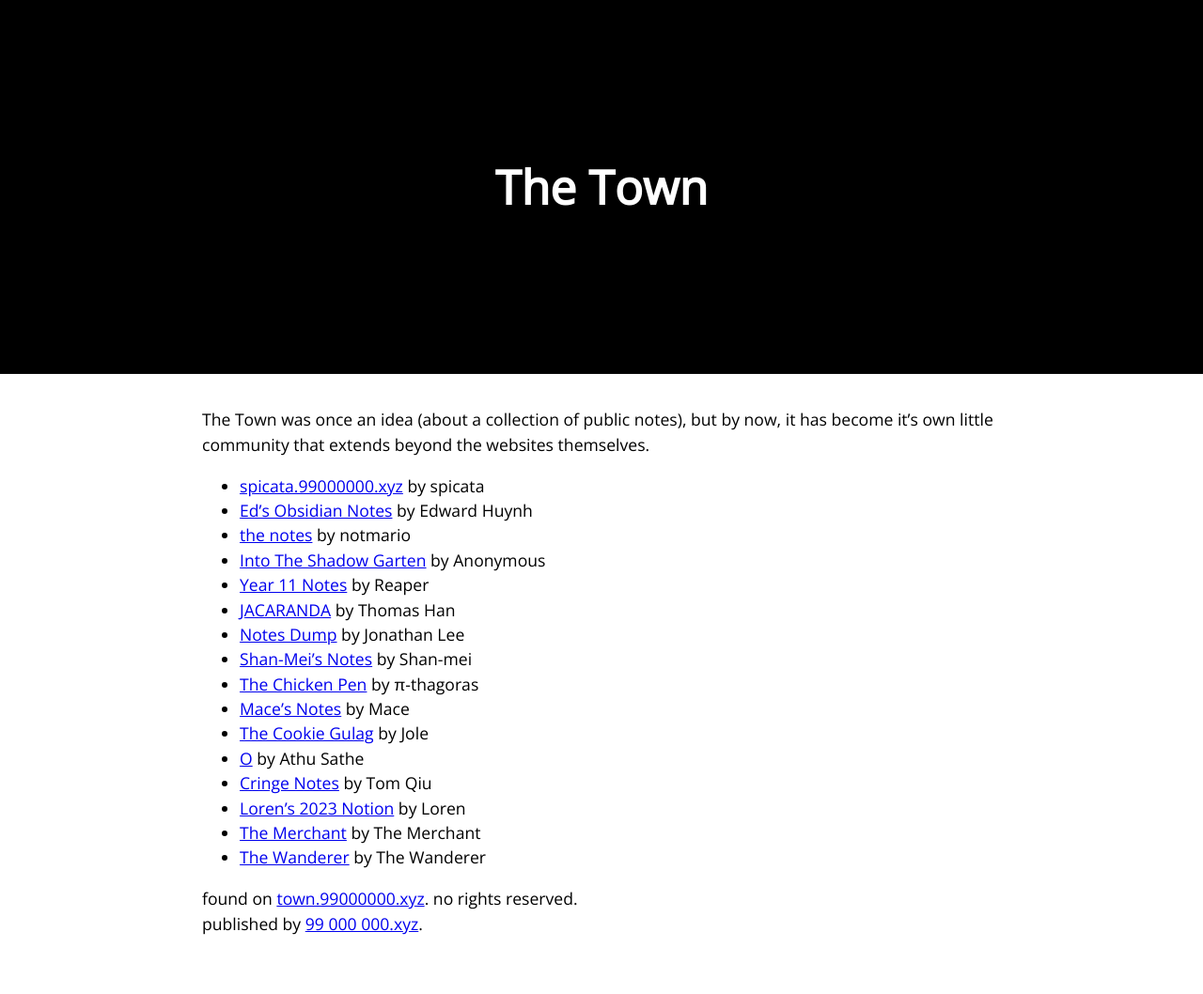
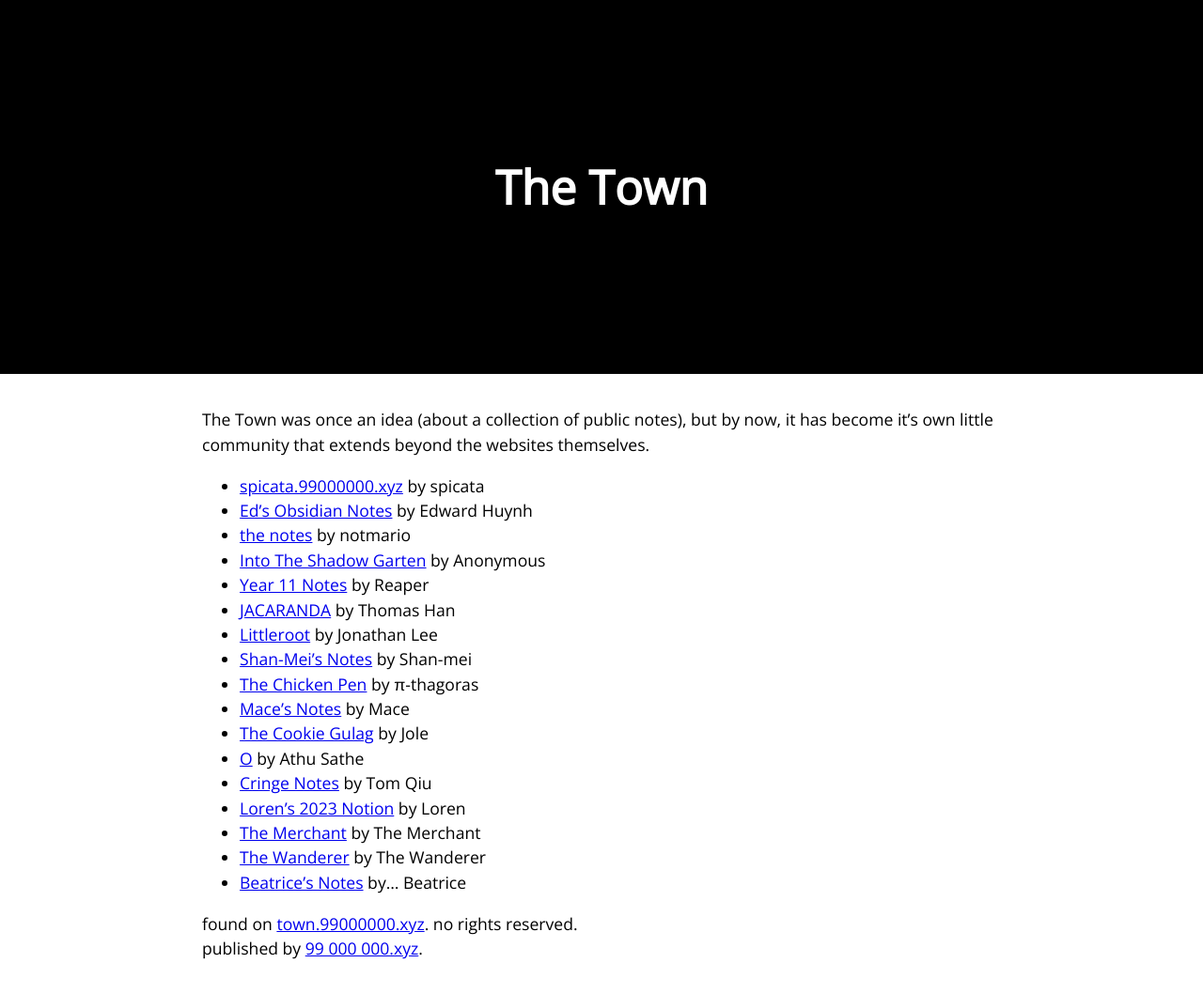
Before and after one commit to spicata/town, a Jekyll site: the page built from index.md, in a window 1280 px wide. Shown: the whole page at 94% size. Built offline with Jekyll 4.4.1, drawn with Linux system fonts in a browser that asks for light colours; before the commit the page ends 1031 px from its top, so only the background shows below that.

Commit message:
Update index.md

```diff
--- a/index.md
+++ b/index.md
@@ -6,12 +6,12 @@ title: "The Town"
 The Town was once an idea (about a collection of public notes), but by now, it has become it's own little community that extends beyond the websites themselves.
 
 - [spicata.99000000.xyz](https://spicata.99000000.xyz/) by spicata
-- [Ed's Obsidian Notes](https://edsobsidiannotes.netlify.app/) by Edward Huynh
+- [Ed's Obsidian Notes](https://obsidiannotes-v-4.pages.dev/) by Edward Huynh
 - [the notes](https://notmario.github.io/thenotes/) by notmario
 - [Into The Shadow Garten](https://anonymoof1528.github.io/into-the-shadow-garten/) by Anonymous
 - [Year 11 Notes](https://grim4reaper.github.io/Year11Notes/) by Reaper
 - [JACARANDA](https://nottacoz.github.io/jacaranda/) by Thomas Han
-- [Notes Dump](https://nottaro.github.io/notes-dump/) by Jonathan Lee
+- [Littleroot](https://nottaro.github.io/littleroot/) by Jonathan Lee
 - [Shan-Mei's Notes](https://shan-mei.github.io/shanmeis-notes/) by Shan-mei
 - [The Chicken Pen](https://pi-thagoras.github.io/the-chicken-pen/) by π-thagoras
 - [Mace's Notes](https://macesnotes.netlify.app/) by Mace
@@ -21,3 +21,4 @@ The Town was once an idea (about a collection of public notes), but by now, it h
 - [Loren's 2023 Notion](https://ionized-satellite-e99.notion.site/Loren-s-2023-Notion-cd03827de0a743468d9fb5a70413fc95) by Loren
 - [The Merchant](https://harzavad.github.io/the-merchant/) by The Merchant
 - [The Wanderer](https://rewind789.github.io/wanderer-archive/) by The Wanderer
+- [Beatrice's Notes](https://beatricesychong.wixsite.com/notes) by... Beatrice
```
